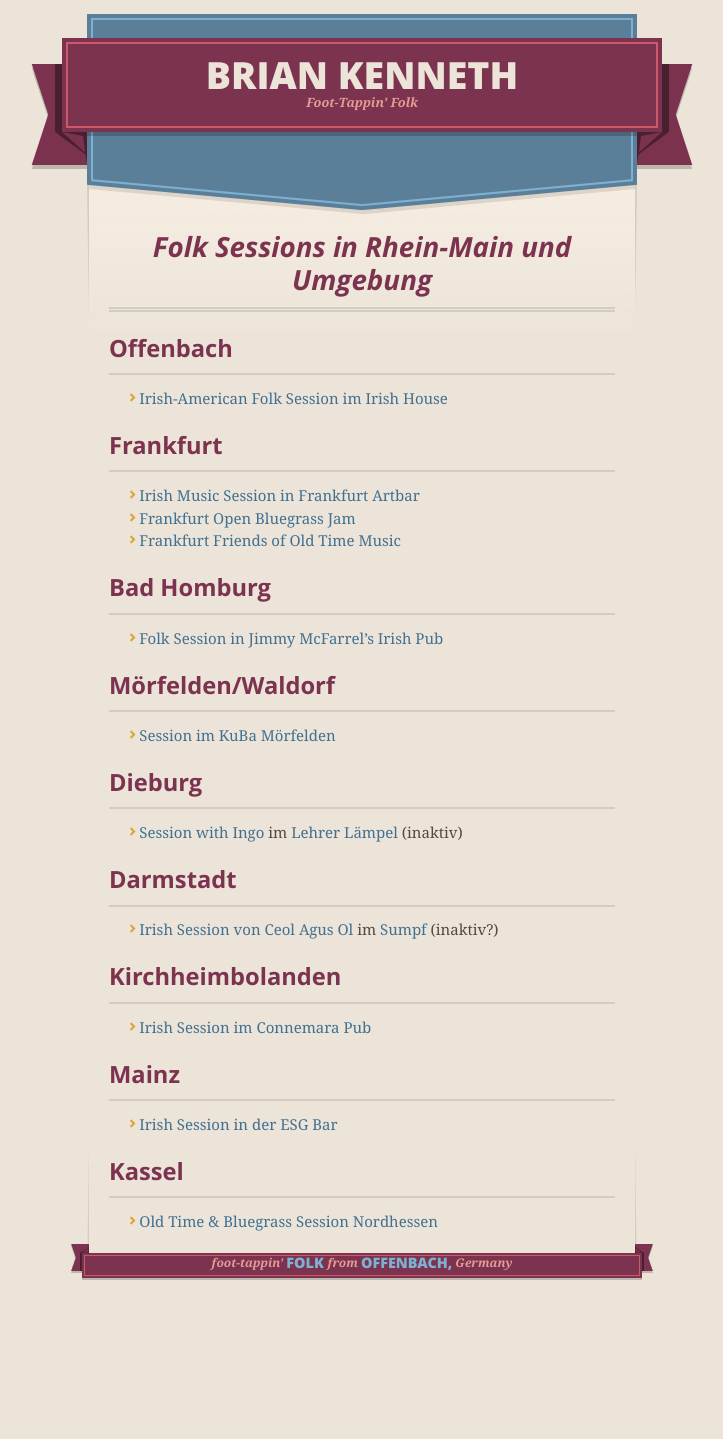
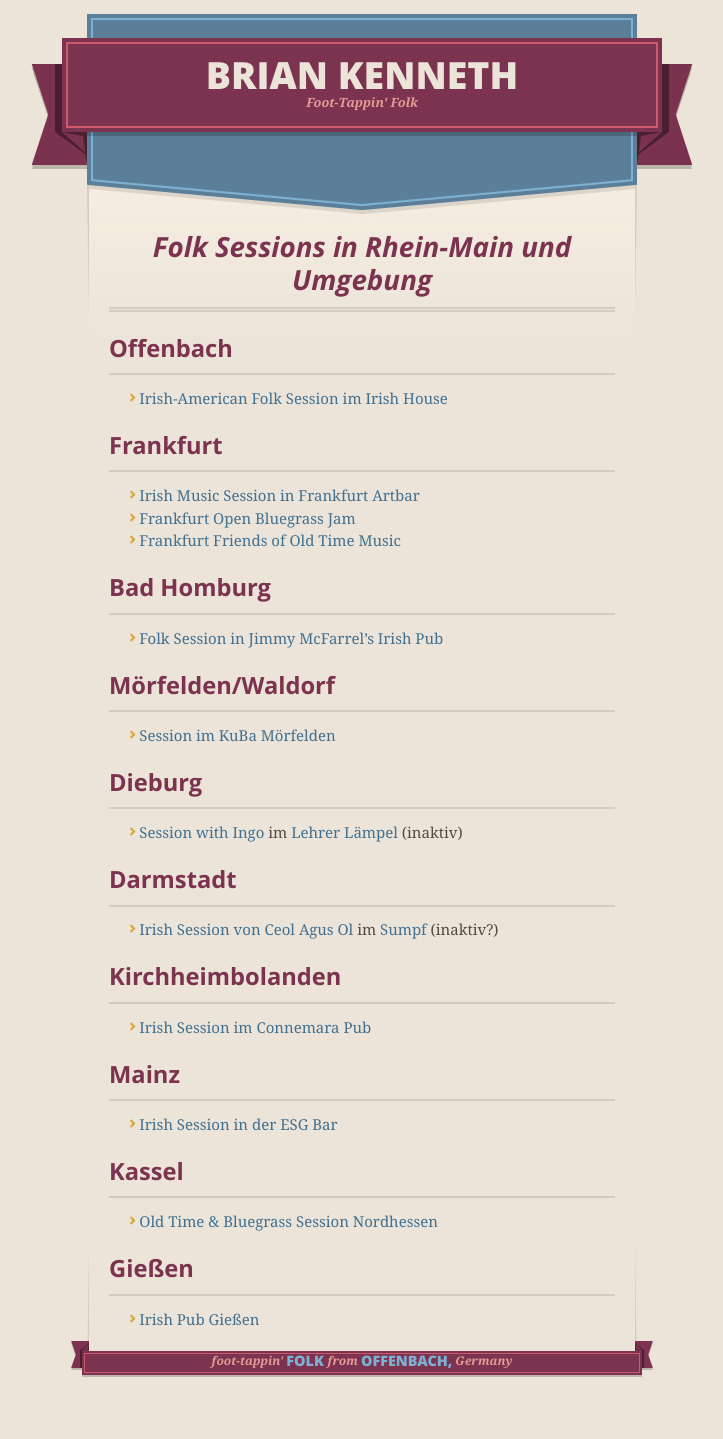
Before and after one commit to BrianInGermany/briankennethmusic, a Jekyll site: the page built from sessions.md, in a window 1280 px wide. Shown: the whole page, without its empty margins (278-1001 px from the left). Built offline with Jekyll 4.4.1, drawn with Linux system fonts in a browser that asks for light colours; our own code applies the rules of GitHub Pages for plain Markdown files; comment, search, counter and statistics services are not loaded; before the commit the page ends 1342 px from its top, so only the background shows below that.

Commit message:
add gießen open stage

```diff
--- a/sessions.md
+++ b/sessions.md
@@ -28,3 +28,6 @@
 
 ## Kassel
 - [Old Time & Bluegrass Session Nordhessen](https://www.facebook.com/groups/BluegrassNordhessen/)
+
+## Gießen
+- [Irish Pub Gießen](https://www.irishpub-giessen.de/events/open-stage-82/)
```
